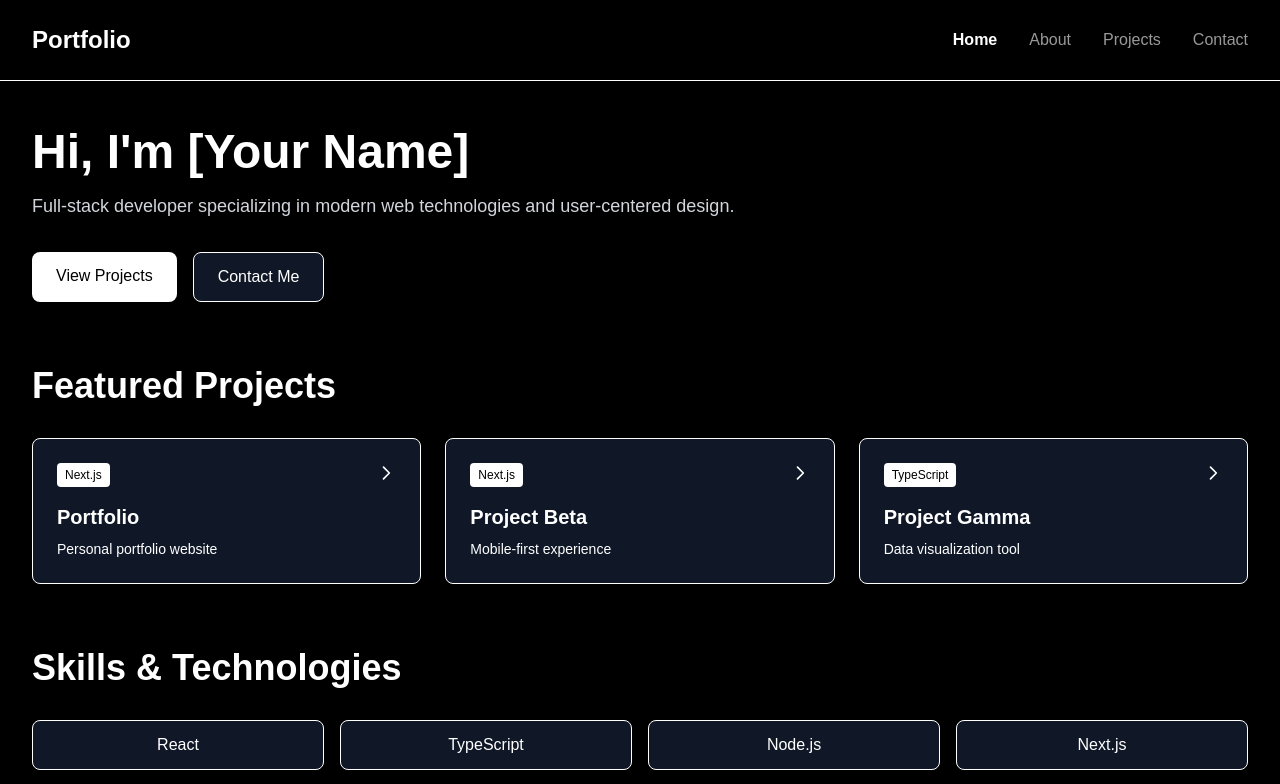
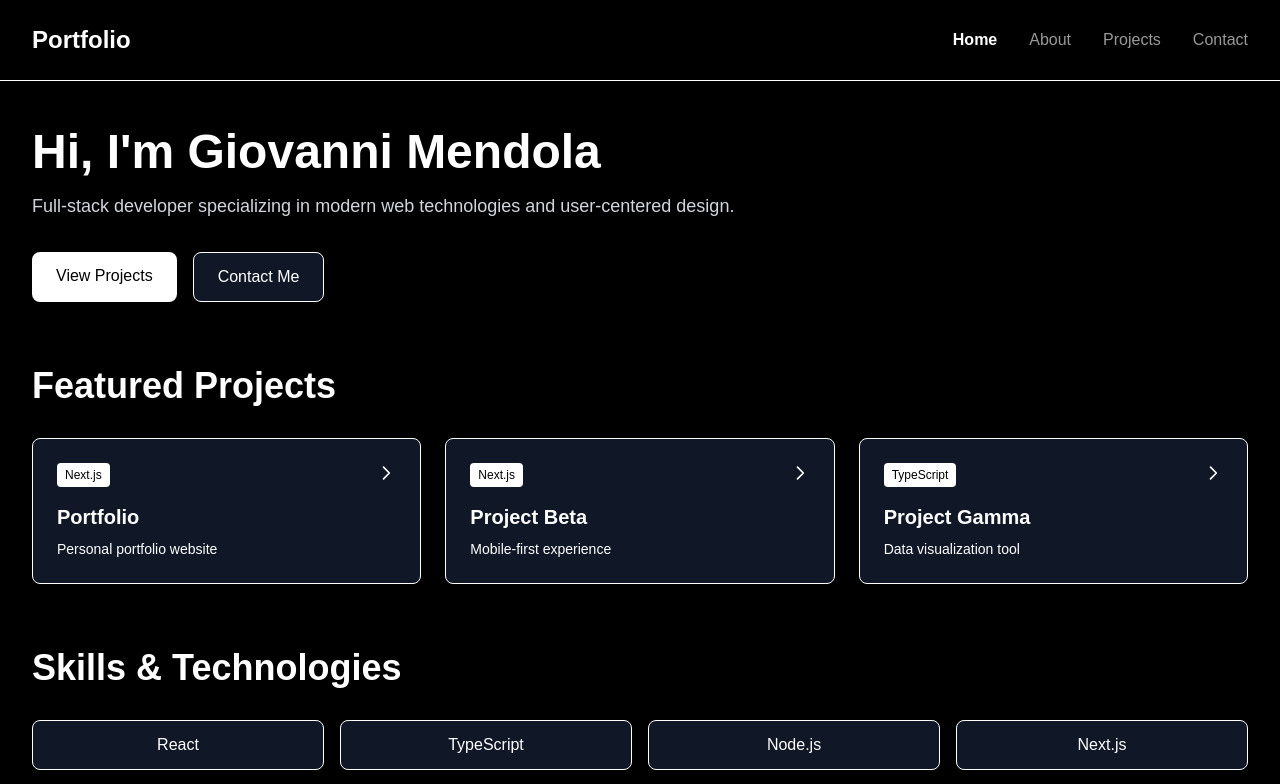
Before and after one commit to im24a-mendolag/portfolio, a Next.js app: page / in a window 1280 px wide. Shown: the top 784 px of the page. Built offline with nearby package versions, Linux system fonts and the light colour scheme.

Commit message:
small fixes

```diff
--- a/app/page.js
+++ b/app/page.js
@@ -19,7 +19,7 @@ export default function Home() {
       <main className="max-w-7xl mx-auto px-8 py-12">
         {/* Hero Section */}
         <section className="mb-16">
-          <h2 className="text-5xl font-bold mb-4">Hi, I'm [Your Name]</h2>
+          <h2 className="text-5xl font-bold mb-4">Hi, I'm Giovanni Mendola</h2>
           <p className="text-lg mb-8 text-gray-300">
             Full-stack developer specializing in modern web technologies and user-centered design.
           </p>
--- a/data/contact.js
+++ b/data/contact.js
@@ -1,6 +1,6 @@
 export const contactInfo = {
   email: 'giovanni.mendola288@gmail.com',
   github: 'https://github.com/im24a-mendolag',
-  linkedin: 'https://linkedin.com/in/username',
+  linkedin: 'https://www.linkedin.com/in/giovanni-mendola-53bab3376/',
   leetcode: 'https://leetcode.com/username',
 };
```
Also changed, not shown: 1 other file (tests, documents, lock files or other folders).
